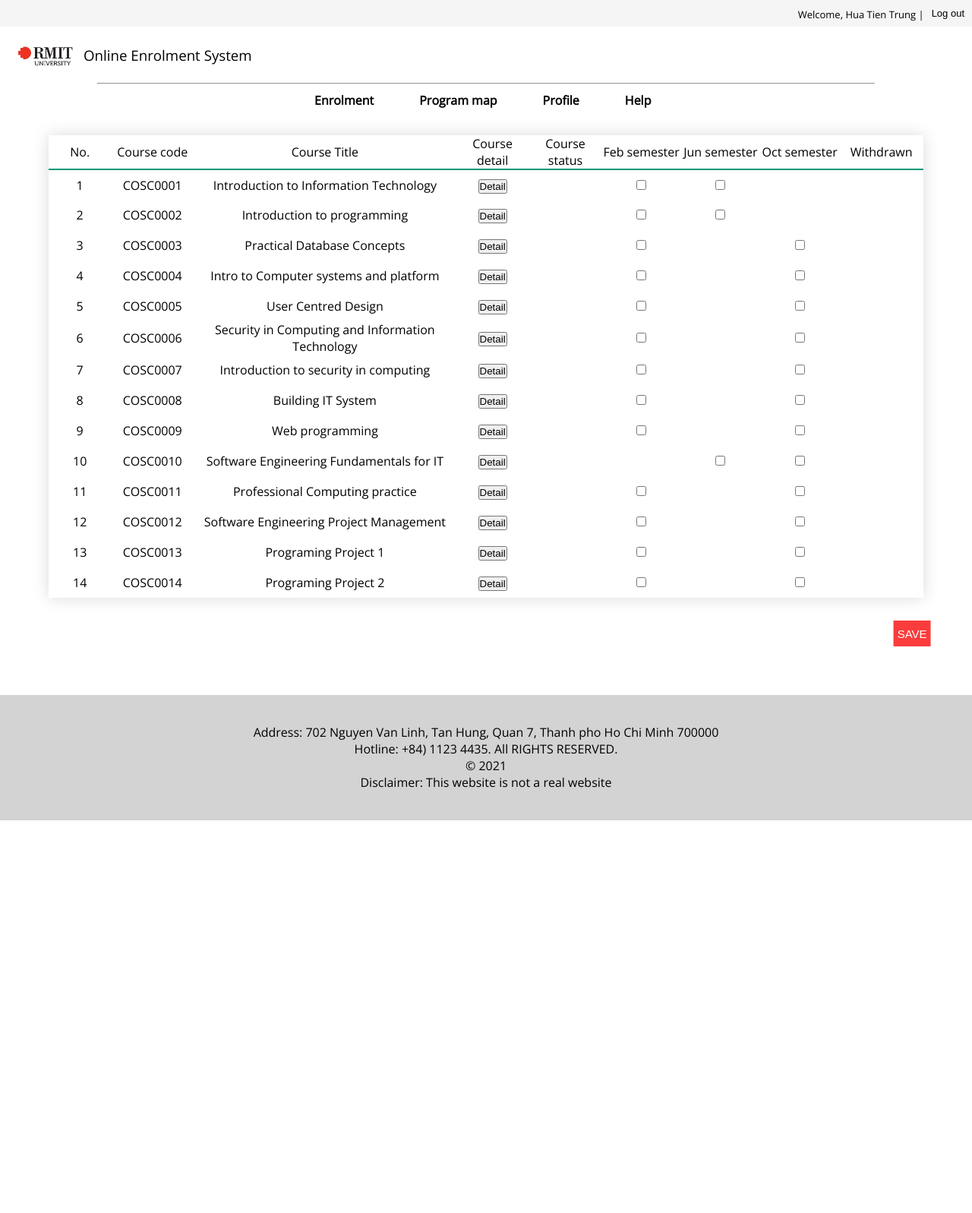
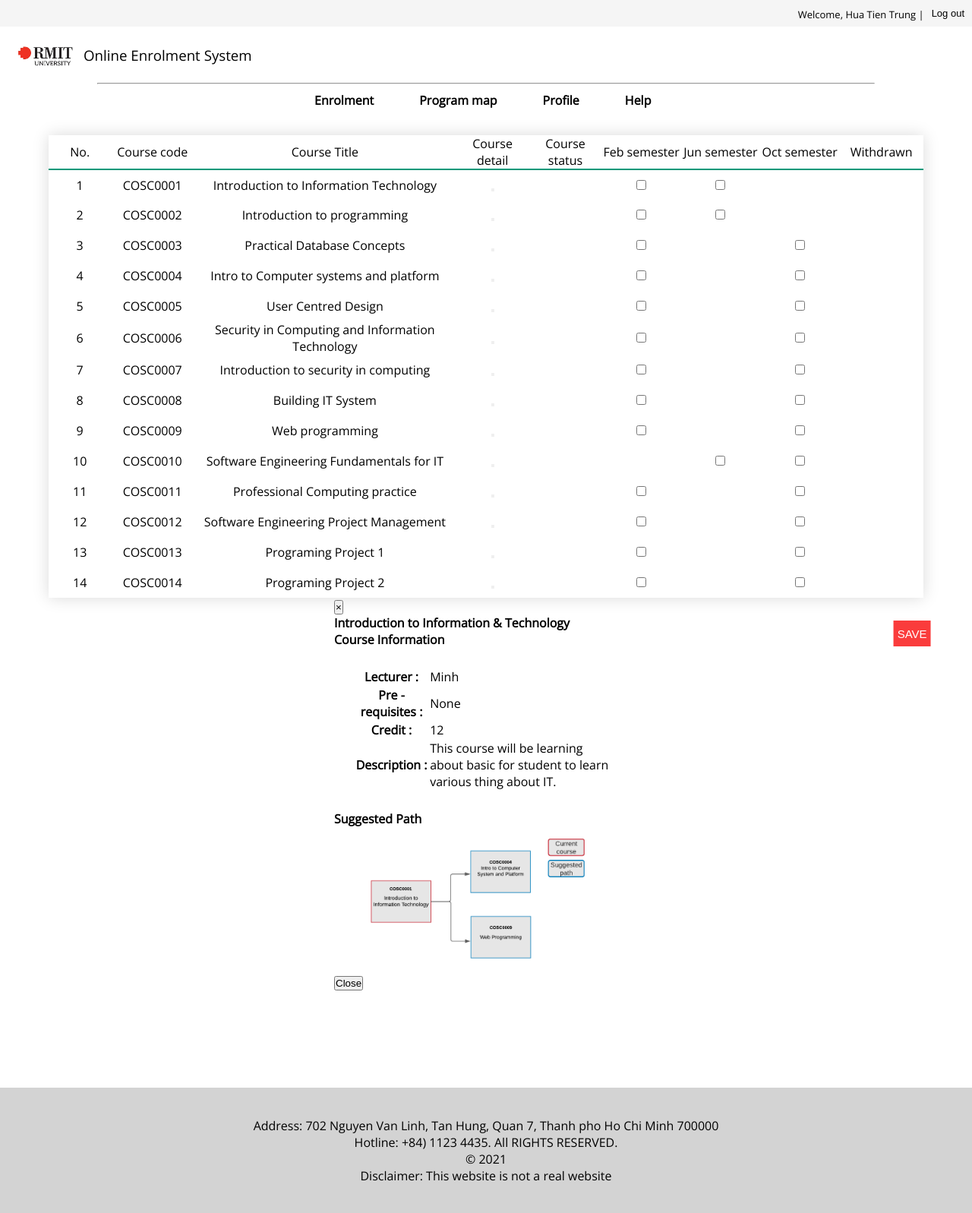
Before and after one commit to ROGRekles/Student-Online-Enrollment, a PHP site: page /home.php in a window 1280 px wide. Shown: the whole page at 76% size. Before the commit the page ends 1080 px from the top, so only its background shows below. Run offline with PHP 8.4, Linux system fonts and the light colour scheme; a user stored in the database is signed in; data comes from the database, SQL or seed files in the repository; data that the repository does not hold is empty.

Commit message:
Add files via upload

```diff
--- a/enrolment_original/home.php
+++ b/enrolment_original/home.php
@@ -15,196 +15,18 @@
 
 <!DOCTYPE html>
 <html>
+<meta charset="utf-8">
+<meta name="viewport" content="width=device-width, initial-scale=1">
 
 <head>
-<style>
-        .modal {
-            display: none;
-            /* Hidden by default */
-            position: fixed;
-            /* Stay in place */
-            z-index: 1;
-            /* Sit on top */
-            left: 0;
-            top: 0;
-            width: 100%;
-            /* Full width */
-            height: 100%;
-            /* Full height */
-            overflow: auto;
-            /* Enable scroll if needed */
-            background-color: rgb(0, 0, 0);
-            /* Fallback color */
-            background-color: rgba(0, 0, 0, 0.4);
-            /* Black w/ opacity */
-            -webkit-animation-name: fadeIn;
-            /* Fade in the background */
-            -webkit-animation-duration: 0.4s;
-            animation-name: fadeIn;
-            animation-duration: 0.4s
-        }
 
-        /* Modal Content */
-        .modal-content {
-            position: fixed;
-            bottom: 0;
-            background-color: #fefefe;
-            width: 100%;
-            -webkit-animation-name: slideIn;
-            -webkit-animation-duration: 0.4s;
-            animation-name: slideIn;
-            animation-duration: 0.4s
-        }
-
-        /* The Close Button */
-        .close {
-            color: black;
-            float: right;
-            font-size: 28px;
-            font-weight: bold;
-        }
-
-        .close:hover,
-        .close:focus {
-            color: #000;
-            text-decoration: none;
-            cursor: pointer;
-        }
-
-        .modal-header {
-            padding: 2px 16px;
-
-            color: black;
-
-        }
-
-        .modal-body {
-            margin: auto;
-            width: 50%;
-            float: left;
-            padding: 2px 16px;
-        }
-
-        /* table */
-        .suggestion-path-table {
-            width: 50%;
-            height: 400px;
-            /* margin-left:500px; */
-            font-size: 24px;
-            border: 1px solid #000;
-            border-collapse: collapse;
-        }
-
-        .course-table {
-            height: 400px;
-            padding: 0px;
-
-        }
-
-        .course-table td {
-            width: 600px;
-            padding: 10px;
-            margin: 20px;
-            border: solid;
-            border-width: 1.5px;
-            border-color: black;
-        }
-
-        .course-table tr {
-            height: 50px;
-        }
-
-        .course-table tr .course-name {
-            height: auto;
-            text-align: center;
-            margin-bottom: 50px;
-        }
-
-        .course-table tr .pre-requisites {
-            height: auto;
-            text-align: center;
-        }
-
-        .course-table tr .credit-point {
-            height: auto;
-            text-align: center;
-        }
-
-        .course-table tr .course-description {
-            height: auto;
-        }
-
-
-        .suggestion-path {
-            height: auto;
-
-        }
-
-        .suggestion-path-table {
-            width: 100%;
-            float: left;
-            height: 400px;
-            padding: 0px;
-            border: solid 1px;
-        }
-
-        .suggestion-path-table .td {
-            width: 600px;
-            padding: 10px;
-            margin: 20px;
-            border: solid;
-            border-width: 1.5px;
-            border-color: black;
-        }
-
-
-        /* Add Animation */
-        @-webkit-keyframes slideIn {
-            from {
-                bottom: -300px;
-                opacity: 0
-            }
-
-            to {
-                bottom: 0;
-                opacity: 1
-            }
-        }
-
-        @keyframes slideIn {
-            from {
-                bottom: -300px;
-                opacity: 0
-            }
-
-            to {
-                bottom: 0;
-                opacity: 1
-            }
-        }
-
-        @-webkit-keyframes fadeIn {
-            from {
-                opacity: 0
-            }
-
-            to {
-                opacity: 1
-            }
-        }
-
-        @keyframes fadeIn {
-            from {
-                opacity: 0
-            }
-
-            to {
-                opacity: 1
-            }
-        }
-    </style>
     <link rel="stylesheet" type="text/css" href="//fonts.googleapis.com/css?family=Open+Sans" />
     <link href="../enrolment/css/main.css" rel="stylesheet" />
+    <link rel="stylesheet" href="../enrolment/css/btn.css">
+
+    <!-- source code for course detail button -->
+    <script src="https://ajax.googleapis.com/ajax/libs/jquery/3.5.1/jquery.min.js"></script>
+    <script src="https://maxcdn.bootstrapcdn.com/bootstrap/3.4.1/js/bootstrap.min.js"></script>
 
     <title>OES Home</title>
 
@@ -294,7 +116,7 @@
                     . $row["course_id"]
                     . "</td><td> " . $row["rmit_course_id"]
                     . "</td><td> " . $row["title"]
-                    . "</td><td><button type='button' id='myBtn'>Detail</button></td><td>"; ?>
+                    . "</td><td> <button type='button' class='btn btn-info btn-lg' data-toggle='modal' data-target='#myModal'></button> </td><td>"; ?>
                 <?php
                 $sql = "SELECT * FROM enrolment WHERE student_id='$student_id' AND course_id='$course1_id' ";
                 $resultInner1 = mysqli_query($connectivity, $sql);
@@ -340,15 +162,62 @@
 
             <?php endwhile; ?>
 
-
-
-
-
         </table>
         <input type="hidden" name="s_id" value=<?= $student_id ?>>
         <input type="hidden" name="enrolment_status" value="In Progress">
         <a href="insert_db.php"><input class="save-btn" type="submit" value="Save"></a>
     </form>
+
+    <!-- new -->
+
+    <div class="container">
+        <!-- Trigger the modal with a button -->
+        <!-- <button type="button" class="btn btn-info btn-lg" data-toggle="modal" data-target="#myModal">Detail</button> -->
+
+        <!-- Modal -->
+        <div class="modal fade" id="myModal" role="dialog">
+            <div class="modal-dialog">
+
+                <!-- Modal content-->
+                <div class="modal-content">
+                    <div class="modal-header">
+                        <button type="button" class="close" data-dismiss="modal">&times;</button>
+                        <h4 class="modal-title" style="font-weight: 700;">Introduction to Information & Technology</h4>
+                    </div>
+                    <div class="modal-body">
+                        <h4>Course Information</h4>
+                        <table style="margin:25px;">
+                            <tr>
+                                <th> Lecturer : </th>
+                                <td>Minh</td>
+                            </tr>
+                            <tr>
+                                <th> Pre - requisites : </th>
+                                <td> None </td>
+                            </tr>
+                            <tr>
+                                <th> Credit : </th>
+                                <td> 12 </td>
+                            </tr>
+                            <tr>
+                                <th> Description : </th>
+                                <td>This course will be learning about basic for student to learn various thing about IT.</td>
+                            </tr>
+                            </tbody>
+                        </table>
+                        <h4>Suggested Path</h4>
+                        <img src="../enrolment/image/Introduction to information technology.png" alt="" style="width: 80%;height:80%;margin-left:25px;">
+                    </div>
+                    <div class="modal-footer">
+                        <button type="button" class="btn btn-default" data-dismiss="modal">Close</button>
+                    </div>
+                </div>
+
+            </div>
+        </div>
+
+    </div>
+
 </body>
 
 
@@ -358,7 +227,7 @@
     <div>
         <p>Address: 702 Nguyen Van Linh, Tan Hung, Quan 7, Thanh pho Ho Chi Minh 700000</p>
         <p>Hotline: +84) 1123 4435. All RIGHTS RESERVED.</p>
-       &copy;
+        &copy;
         <script>
             document.write(new Date().getFullYear());
         </script>
@@ -371,80 +240,7 @@
     <div>
 
     </div>
-    <div id="myModal" class="modal">
 
-<!-- Modal content -->
-<div class="modal-content">
-    <div class="modal-header">
-        <span class="close">&times;</span>
-        <h2>Course Detail</h2>
-    </div>
-
-    <div class="modal-body">
-
-        <!-- course detail table -->
-
-        <table class="course-table">
-            <tr>
-                <td class="course-name"> Course name : Introduction to Java</td>
-            </tr>
-            <tr>
-                <td class="pre-requisites">Pre-requisties : None</td>
-            </tr>
-            <tr>
-                <td class="credit-point">Credit-point : 12</td>
-            </tr>
-            <tr>
-                <td class="course-description">
-                    Course description:
-                    <li>This course will be learning about basic knowledge about IT</li>
-
-                </td>
-            </tr>
-        </table>
-    </div>
-
-    <!-- suggested path diagram -->
-    <div class="modal-body">
-        <table class="suggestion-path-table">
-            <tr>
-                <td class="" style="padding: 10px;">Suggestion-path <img src="../enrolment/image/Introductionn to IT_sg.png" alt="sg" style="width: 500px;"></td>
-            </tr>
-        </table>
-
-    </div>
-
-</div>
-
-</div>
-
-<script>
-// Get the modal
-var modal = document.getElementById("myModal");
-
-// Get the button that opens the modal
-var btn = document.getElementById("myBtn");
-
-// Get the <span> element that closes the modal
-var span = document.getElementsByClassName("close")[0];
-
-// When the user clicks the button, open the modal
-btn.onclick = function () {
-    modal.style.display = "block";
-}
-
-// When the user clicks on <span> (x), close the modal
-span.onclick = function () {
-    modal.style.display = "none";
-}
-
-// When the user clicks anywhere outside of the modal, close it
-window.onclick = function (event) {
-    if (event.target == modal) {
-        modal.style.display = "none";
-    }
-}
-</script>
 </footer>
 
 
```
